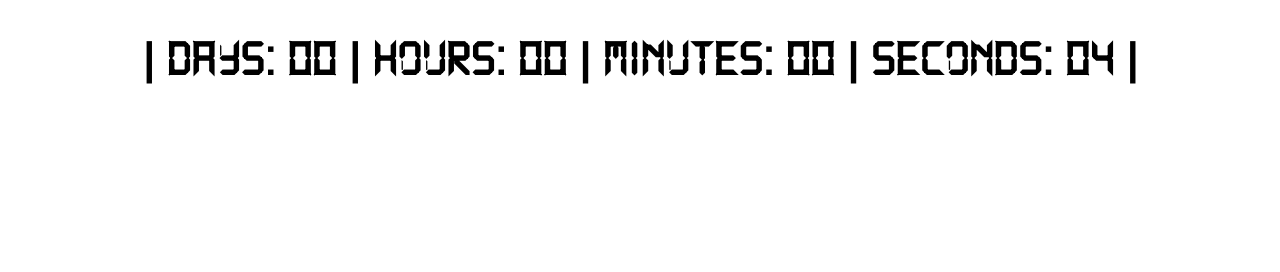
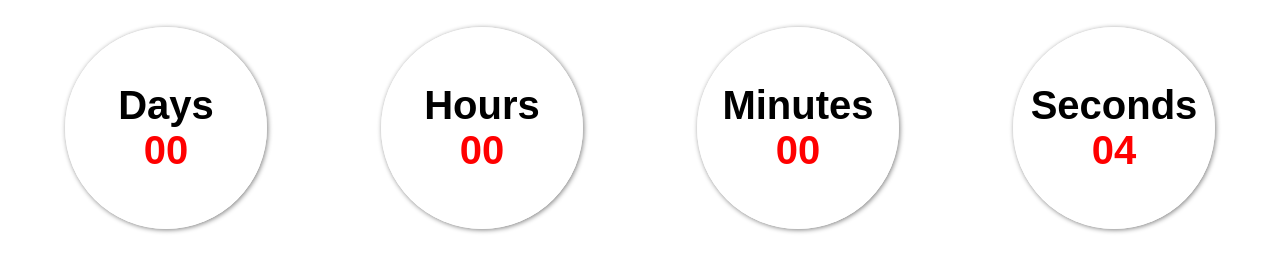
Before and after one commit to vailsoft/cronometro, a plain HTML site: page index.htm in a window 1280 px wide. Drawn offline with Linux system fonts and the light colour scheme.

Commit message:
Alterado alguns estilos

```diff
--- a/scripts/script.js
+++ b/scripts/script.js
@@ -21,9 +21,10 @@ setInterval(() => {
             }
         }
     }
-    h1.textContent = `| Days: ${days<10?'0'+ days:days}
-    | Hours: ${h < 10?'0'+ h:h}
-    | Minutes: ${m < 10?'0'+ m:m}
-    | Seconds: ${s < 10?'0'+ s:s} |`
+    h1.innerHTML =
+    "<div class='cronometro'><div class='divD'><label for='days'>Days</label><span class='days'>" + (days<10?'0'+ days:days) + "</span></div>" +
+    "<div class='divH'><label for='hours'>Hours</label><span class='hours'>" + (h < 10?'0'+ h:h) + "</span></div>"+
+    "<div class='divM'><label for='minutes'>Minutes</label><span class='minutes'>" + (m < 10?'0'+ m:m) + "</span></div>"+
+    "<div class='divS'<label for='seconds'>Seconds</label><span class='seconds'>" + (s < 10?'0'+ s:s) + "</span></div></div>"
     s++
 }, 1000);
--- a/styles/style.css
+++ b/styles/style.css
@@ -2,8 +2,39 @@
     font-family: 'DS-Digital';
     src: url('../fonts/DS-DIGI.TTF');
 }
+
 h1 {
-    font-family: 'DS-Digital';
+    /* font-family: 'DS-Digital'; */
+    font-family: 'Comic Sans', sans-serif;
     text-align: center;
-    font-size: 50px;
+    font-size: 40px;
+
 }
+
+.cronometro{
+    display: flex;
+    flex-direction: row;
+    justify-content: space-around;
+
+
+}
+
+.days, .hours, .minutes, .seconds{
+    color: red;
+    display: flex;
+    flex-direction: column;
+}
+
+.divH, .divD, .divM, .divS{
+    display: flex;
+    flex-direction: column;
+    justify-content: center;
+    border: solid 1px white;
+    box-shadow: 1px 1px 5px gray;
+    width: 200px;
+    height: 200px;
+    border-radius: 50%;
+
+
+
+}
```
